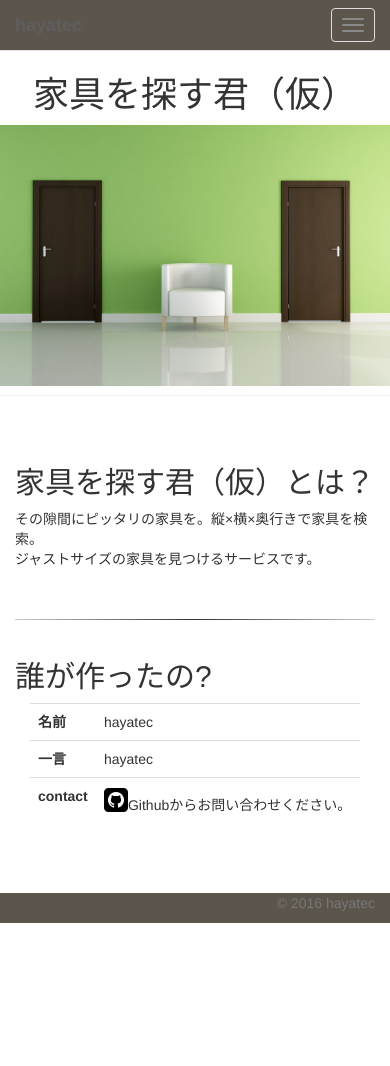
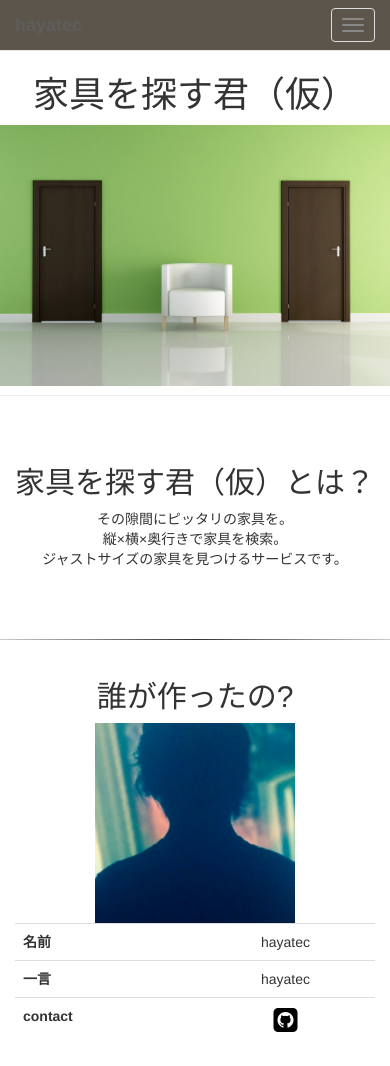
Before and after one commit to hayatec/hayatec.github.io, a plain HTML site: page index.html in a window 390 px wide. Shown: the top 1066 px of the page. Before the commit the page ends 923 px from the top, so only its background shows below. Drawn offline with nearby package versions, Linux system fonts and the light colour scheme.

Commit message:
adjust to responsivle web desgin

```diff
--- a/index.html
+++ b/index.html
@@ -85,6 +85,10 @@
 
     }
 
+    .container-fluid {
+      text-align:   center;
+    }
+
     .hr-default {
       border: 0;
       height: 1px;
@@ -109,6 +113,9 @@
       height: 200px;
       width: 200px;
     }
+
+
+
   </style>
 </head>
 
@@ -116,7 +123,7 @@
 
   <!-- Fixed navbar -->
   <nav class="navbar navbar-default navbar-fixed-top">
-    <div class="container">
+    <div class="container-fluid">
       <div class="navbar-header">
         <button type="button" class="navbar-toggle collapsed" data-toggle="collapse" data-target="#navbar" aria-expanded="false" aria-controls="navbar">
           <span class="sr-only">Toggle navigation</span>
@@ -137,8 +144,7 @@
   </nav>
 
   <!-- page contents -->
-  <div class="container">
-
+  <div class="container-fluid">
     <div class="row page-header">
       <div class="header-title">
         <h1>家具を探す君（仮）</h1>
@@ -147,33 +153,40 @@
         <img src="./header.jpg" class="img-responsive img-responsive-overwrite " alt="Header Image">
       </div>
     </div><!-- page-header -->
+  </div><!-- container-fluid -->
 
-    <div class="row info-product" id="product">
-      <div class="col-sm-12">
+  <!-- info-product  -->
+  <div class="container-fluid info-product" id="product">
+    <div class="row">
+      <div>
         <h2><span><i class="glyphicon glyphicon-question-sign hidden-xs"></i></span>家具を探す君（仮）とは？</h2>
-        <div class="caption">その隙間にピッタリの家具を。縦×横×奥行きで家具を検索。<br>ジャストサイズの家具を見つけるサービスです。</div>
+        <div class="caption">その隙間にピッタリの家具を。<br>縦×横×奥行きで家具を検索。<br>ジャストサイズの家具を見つけるサービスです。</div>
       </div>
     </div><!-- info-product -->
+  </div><!-- container info-product  -->
 
   <hr class="hr-default">
 
-    <div class="row info-author" id="author">
-      <div class="col-sm-12">
-        <h2><span><i class="glyphicon glyphicon-user hidden-xs"></i></span>誰が作ったの?</h2>
-        <div class="image-author col-sm-3 hidden-xs">
-          <span aria-hidden="true"> <img src="./avatar.jpg" class="img-responsive img-responsive-overwrite" alt="author"></span>
+  <!-- info-author  -->
+  <div class="container-fluid info-author" id="author">
+    <div class="row">
+      <div><h2><span><i class="glyphicon glyphicon-user hidden-xs"></i></span>誰が作ったの?</h2></div>
+      <div class="image-author col-sm-3">
+        <img src="./avatar.jpg" alt="author">
       </div>
       <div class="caption col-sm-9">
         <table class="table">
           <tr><th>名前</th><td>hayatec</td></tr>
           <tr><th>一言</th><td>hayatec</td></tr>
           <tr><th>contact</th><td><a href="https://github.com/hayatec" target="_blank" title="hayatecのGitHubページを開く">
-              <i class="fa fa-github-square" style="color: black;font-size:2em"></i></a>Githubからお問い合わせください。</td></tr>
+            <i class="fa fa-github-square" style="color: black;font-size:2em"></i>
+          </a><span class="hidden-xs">Githubからお問い合わせください。</span>
+        </td></tr>
       </table>
     </div>
-        </div>
-      </div><!-- info-author -->
-    </div><!-- container -->
+  </div><!--row -->
+</div><!-- container info-author -->
+
 
 <footer class="footer text-right">
   <div class="container">
```
Lines whose indentation alone changed are shown as unchanged.
